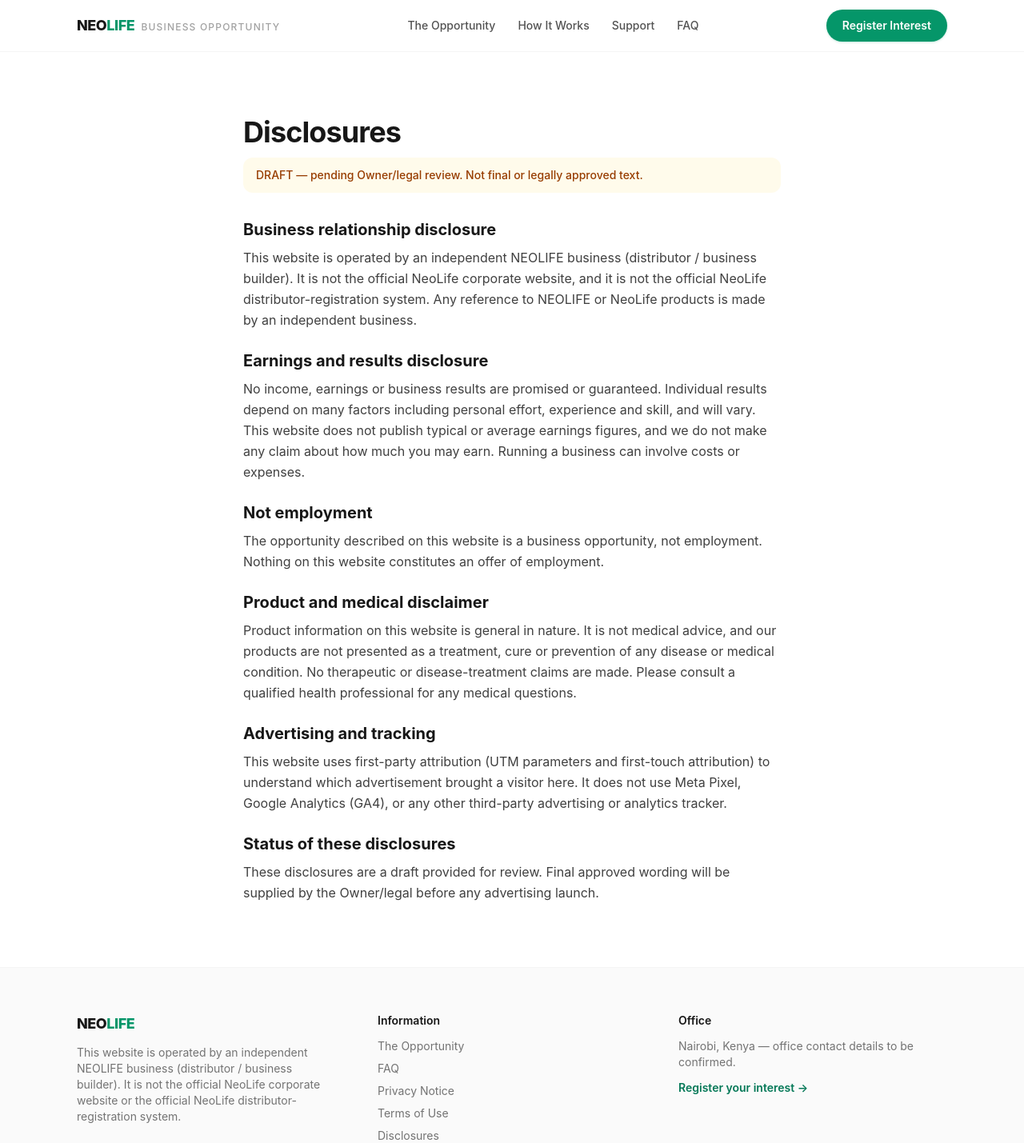
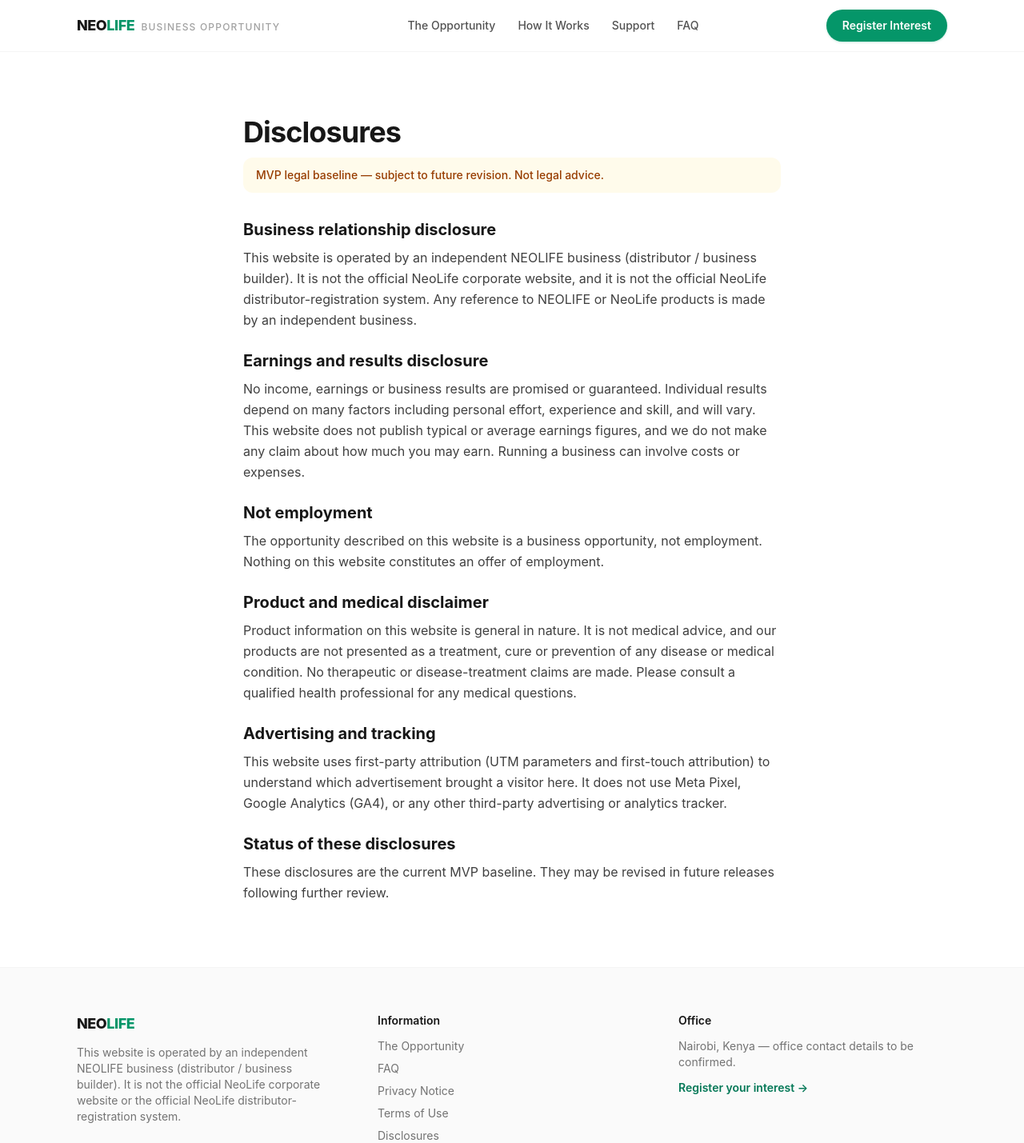
Before and after one commit to Themalwarebyte/Neolife, a Next.js app: page /disclosures in a window 1280 px wide. Shown: the top 1429 px of the page at 80% size. Built offline with nearby package versions, Linux system fonts and the light colour scheme.

Commit message:
Final §11.6 reconciliation: legal baseline complete, E2E pass via system Chrome, docs reconciled

```diff
--- a/src/app/disclosures/page.tsx
+++ b/src/app/disclosures/page.tsx
@@ -7,7 +7,7 @@
   return (
     <InfoPageLayout
       title="Disclosures"
-      updatedLabel="DRAFT — pending Owner/legal review. Not final or legally approved text."
+      updatedLabel="MVP legal baseline — subject to future revision. Not legal advice."
     >
       <InfoSection heading="Business relationship disclosure">
         <p>
@@ -62,9 +62,8 @@
 
       <InfoSection heading="Status of these disclosures">
         <p>
-          These disclosures are a draft provided for review. Final approved
-          wording will be supplied by the Owner/legal before any advertising
-          launch.
+          These disclosures are the current MVP baseline. They may be revised in
+          future releases following further review.
         </p>
       </InfoSection>
     </InfoPageLayout>
--- a/src/app/privacy/page.tsx
+++ b/src/app/privacy/page.tsx
@@ -7,7 +7,7 @@
   return (
     <InfoPageLayout
       title="Privacy Notice"
-      updatedLabel="DRAFT — pending Owner/legal review. Not final or legally approved text."
+      updatedLabel="MVP legal baseline — subject to future revision. Not legal advice."
     >
       <InfoSection heading="Who we are">
         <p>
--- a/src/app/terms/page.tsx
+++ b/src/app/terms/page.tsx
@@ -7,7 +7,7 @@
   return (
     <InfoPageLayout
       title="Terms of Use"
-      updatedLabel="DRAFT — pending Owner/legal review. Not final or legally approved text."
+      updatedLabel="MVP legal baseline — subject to future revision. Not legal advice."
     >
       <InfoSection heading="About this website">
         <p>
--- a/src/components/landing/SiteFooter.tsx
+++ b/src/components/landing/SiteFooter.tsx
@@ -15,7 +15,7 @@
             NEO<span className="text-brand-600">LIFE</span>
           </p>
           <p className="mt-3 max-w-xs text-sm text-neutral-500">
-            {/* DRAFT — OWNER/LEGAL REVIEW: business-relationship wording */}
+            {/* MVP baseline — subject to future revision: business-relationship wording */}
             This website is operated by an independent NEOLIFE business
             (distributor / business builder). It is not the official NeoLife
             corporate website or the official NeoLife distributor-registration
@@ -72,7 +72,7 @@
       <div className="border-t border-neutral-200/70">
         <Container className="py-5">
           <p className="text-xs leading-relaxed text-neutral-400">
-            {/* DRAFT — OWNER/LEGAL REVIEW: no income or health claims permitted. */}
+            {/* MVP baseline — subject to future revision: no income or health claims permitted. */}
             Results in any business vary and depend on individual effort,
             experience and skill. Nothing on this website is a promise,
             guarantee or representation of income or business results, and
--- a/src/components/layout/InfoPageLayout.tsx
+++ b/src/components/layout/InfoPageLayout.tsx
@@ -5,11 +5,11 @@
 
 /**
  * Shared structure for Privacy / Terms / Disclosures pages.
- * All wording is PLACEHOLDER pending Owner/legal review (docs/PROJECT_PLAN.md §14, §11.6).
+ * These pages are the current MVP legal baseline, subject to future revision.
  */
 export function InfoPageLayout({
   title,
-  updatedLabel = "Content pending Owner/legal review",
+  updatedLabel = "MVP legal baseline — subject to future revision",
   children,
 }: {
   title: string;
```
Also changed, not shown: 2 other files (tests, documents, lock files or other folders).
